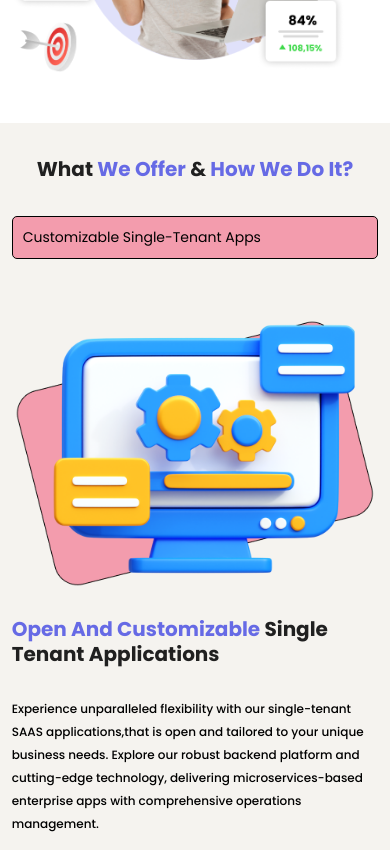
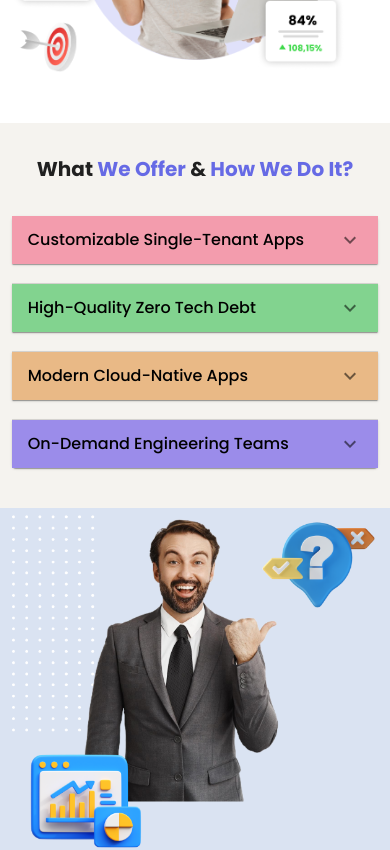
Before and after one commit to ptrsoft/ptr-website, a React (Create React App) app: page / in a window 390 px wide. Shown: the part 1300-2150 px from the top of the page. Built offline with nearby package versions, Linux system fonts and the light colour scheme.

Commit message:
accordians added

```diff
--- a/package.json
+++ b/package.json
@@ -5,6 +5,7 @@
   "dependencies": {
     "@emotion/react": "^11.11.4",
     "@emotion/styled": "^11.11.5",
+    "@mui/icons-material": "^5.16.4",
     "@mui/material": "^5.16.0",
     "@testing-library/jest-dom": "^5.17.0",
     "@testing-library/react": "^13.4.0",
--- a/src/Assets/Styles/pages/Home/HowItsWorkSection.css
+++ b/src/Assets/Styles/pages/Home/HowItsWorkSection.css
@@ -1,7 +1,7 @@
 .HowItsWork_sec{
 
     display: flex;
-    margin-top: 80px;
+    /* margin-top: 80px; */
 }
 
 .HowItsWork_sec_left {
--- a/src/Assets/Styles/pages/Home/OffersSection.css
+++ b/src/Assets/Styles/pages/Home/OffersSection.css
@@ -1,6 +1,7 @@
 .OffersTab_sec{
     background-color: #F5F3EF;
-    padding-top: 100px;
+    padding-top: 80px;
+    padding-bottom: 80px;
 }
 
 .OffersTab_sec_top h2{
@@ -24,6 +25,7 @@ margin-bottom: 20px;
     border-bottom: 1px #CACACA solid;
     padding-top: 30px;
     padding-bottom: 30px;
+
 
 }
 .btnLine{
@@ -214,7 +216,30 @@ line-height: 11px; /* 68.75% */
 text-transform: uppercase;
 }
 
-
+/* mobile accordians */
+.mobile_accordian{
+    flex-direction: column;
+    gap: 20px;
+    display: none;
+}
+.accordian_headings{
+    color: #000;
+font-family: Poppins;
+font-style: normal;
+font-weight: 500;
+text-transform: capitalize;
+}
+.accordian_para{
+    color: #000;
+font-family: Poppins;
+font-style: normal;
+font-weight: 500;
+margin-top: 20px;
+font-size: 13px;
+}
+.accordian_read_more_btn{
+    margin-top: 20px;
+}
 @media screen and (max-width:1300px) {
     .OffersTab_sec_top h2{
         color: #202020;
@@ -309,6 +334,17 @@ border: none;
 
 
 @media screen and (max-width:776px) {
+    .OffersTab_sec{
+        padding-top:20px;
+        padding-bottom:40px;
+
+    }
+    .OffersTab_sec_bottom{
+        display: none;
+    }
+    .mobile_accordian{
+display: flex;
+    }
     .OffersTab_sec_top h2{
         color: #202020;
     text-align: center;
@@ -350,6 +386,7 @@ border: none;
     line-height: 23px;
 }
 
+
 }
 
 
@@ -380,9 +417,7 @@ border: none;
    .mobile_btns{
     display: block;
    }
-   .OffersTab_sec{
-    padding-top: 20px;
-   }
+
    .tabsMinHeadings{
     margin-top: 20px;
    }
--- a/src/Views/Postlogin/AboutUs/index.js
+++ b/src/Views/Postlogin/AboutUs/index.js
@@ -9,7 +9,7 @@ const AboutUs = () => {
 <section className='pad-container gap-[3rem] bg-[#FEF4F9] flex flex-col pt-[8rem] items-center '>
     <div className='flex flex-col gap-4'>
 <div className="AboutUs w-64 text-center text-neutral-900 text-4xl font-bold font-['Poppins'] uppercase leading-10">About Us</div>
-<div className="text-center text-gray-900 font-poppins text-xl font-medium leading-[0.9375rem] capitalize">Home  / Page  /  About Us</div>
+
 </div>
 <img src="./Images/AboutBanner.png" width="100%" alt='banner' />
 <div className=" text-center text-black text-[2rem] font-medium font-['Poppins'] capitalize leading-15">Welcome to PTR technologies, where innovation meets simplicity. <br/>We are a forward-thinking SaaS company dedicated to transforming the way businesses operate by providing cutting-edge software solutions that streamline processes, enhance productivity, and foster growth.</div>
--- a/src/Views/Postlogin/ContactUs/page.js
+++ b/src/Views/Postlogin/ContactUs/page.js
@@ -9,7 +9,7 @@ const ContactUs = () => {
 
   <img src="Images/whiteXXX.png" alt="" className='absolute top-28 left-64' />
   <div className=" text-center text-white text-5xl font-bold font-['Poppins'] uppercase leading-10">Contact Us</div>
-  <div className=" text-white text-xl font-medium font-['Poppins'] capitalize">Home / Service Details</div>
+
   </div>
 </section>
 
--- a/src/Views/Postlogin/Home/components/OffersSection.js
+++ b/src/Views/Postlogin/Home/components/OffersSection.js
@@ -1,6 +1,9 @@
 import React, { useState } from 'react'
 import '../../../../Assets/Styles/pages/Home/OffersSection.css'
 import { useNavigate } from 'react-router-dom';
+import { Accordion, AccordionDetails, AccordionSummary } from '@mui/material';
+import ExpandMoreIcon from '@mui/icons-material/ExpandMore';
+
 const OffersSection = () => {
   const navigate = useNavigate()
   const [selectedButton, setSelectedButton] = useState(1);
@@ -21,50 +24,118 @@ const OffersSection = () => {
   };
 
 
-const handleNavigate = ()=>{
+  const handleNavigate = () => {
     navigate('/architecture')
   }
   return (
     <div className='OffersTab_sec space-container '>
 
+
       <div className="OffersTab_sec_top">
-        <h2>What <span style={{color:'#666AE5'}}>we offer</span> & <span style={{color:'#666AE5'}}>How we do it?</span> </h2>
+        <h2>What <span style={{ color: '#666AE5' }}>we offer</span> & <span style={{ color: '#666AE5' }}>How we do it?</span> </h2>
       </div>
 
+
+      <div className='mobile_accordian'>
+
+{/*mobile accordians  */}
+
+<Accordion >
+  <AccordionSummary id="panel-header"
+   expandIcon={<ExpandMoreIcon/>} style={{background:'#F39CAD'}} aria-controls="panel-content">
+    <span className='accordian_headings'>
+    Customizable Single-Tenant Apps</span>
+  </AccordionSummary>
+  <AccordionDetails >
+
+    <div className='OffersTab_sec_bottom_img_container'>
+      <img src='Images/Tenant.png' alt='unable to load Images' />
+    </div>
+    <h3 className='tabsMinHeadings'><span style={{ color: '#666AE5' }}> Open and Customizable</span> Single Tenant Applications</h3>
+      <p className='accordian_para' >Experience unparalleled flexibility with our single-tenant SAAS applications,that is open and tailored to your unique business needs. Explore our robust backend platform and cutting-edge technology, delivering microservices-based enterprise apps with comprehensive operations management.</p>
+  </AccordionDetails>
+</Accordion>
+
+
+{/* accordian two */}
+<Accordion>
+  <AccordionSummary   expandIcon={<ExpandMoreIcon/>}  id="panel-header" style={{background:'#82D38F'}} aria-controls="panel-content">
+  <span className='accordian_headings'>
+  High-Quality Zero Tech Debt
+  </span>
+  </AccordionSummary>
+  <AccordionDetails >
+
+    <div className='OffersTab_sec_bottom_img_container'>
+      <img src='Images/TechDebt.png' alt='unable to load Images' />
+    </div>
+    <h3 className='tabsMinHeadings'  >High Quality Application with <span style={{ color: '#666AE5' }}>Zero Tech Debt</span></h3>
+<p className='accordian_para'>At PTR Technology, for every use case that we develop, we follow a robust and efficient software development process designed to deliver high-quality solutions tailored to meet our clients' unique needs. Our approach combines industry best practices with innovative techniques to ensure that every use case is reliable, scalable, and secure and contains all software artifacts.</p>
+
+  </AccordionDetails>
+</Accordion>
+
+{/* accordian three  */}
+<Accordion>
+  <AccordionSummary   expandIcon={<ExpandMoreIcon/>}  id="panel-header" style={{background:'#E9B986'}} aria-controls="panel-content">
+  <span className='accordian_headings'>
+  Modern Cloud-Native Apps
+  </span>
+  </AccordionSummary>
+  <AccordionDetails >
+
+  <div className='OffersTab_sec_bottom_img_container'>
+ <img src='Images/nativeArchitectures.png' alt='unable to load Images' />
+    </div>
+
+   <h3 className='tabsMinHeadings' >Apps built with Most <span style={{ color: '#666AE5' }}>modern cloud native</span> architectures</h3>
+
+      <p className='accordian_para'>Whether you're a writing a small mobility App or a large scale enterprise product, we have something for you. Explore our architecture central to learn about the principles, patterns, practices, and tools that we follow to deliver you the solution that is simple, promotes reusability and flexibility and of course very cost effective.</p>
+
+      <button onClick={handleNavigate} className="read_more_btn accordian_read_more_btn">
+              Read More
+            </button>
+
+  </AccordionDetails>
+</Accordion>
+
+
+{/* accordian four */}
+<Accordion>
+  <AccordionSummary   expandIcon={<ExpandMoreIcon/>} id="panel-header" style={{background:'#9B8CEA'}} aria-controls="panel-content">
+    <span className='accordian_headings'>
+  On-Demand Engineering Teams
+    </span>
+  </AccordionSummary>
+  <AccordionDetails >
+
+  <div className='OffersTab_sec_bottom_img_container'>
+      <img src='Images/EngineeringTeams.png' alt='unable to load Images' />
+    </div>
+   <h3 className='tabsMinHeadings' ><span style={{ color: '#666AE5' }}>On-Demand</span> Engineering Teams</h3>
+
+
+   <p className='accordian_para'>Hire Certified Engineers Instantly
+<br />
+<br />
+Need additional engineering resources? Hire a complete engineering team on demand through our portal. Our pool of certified professionals is ready to join your project instantly, ensuring you have the talent you need, when you need it.We understand the importance of predictable outcomes. That’s why our teams work with a clear delivery plan and a billing model that is driven by results. You only pay for the value delivered, ensuring cost-effectiveness and transparency.</p>
+  </AccordionDetails>
+</Accordion>
+
+</div>
 
       {/* offer table bottom */}
 
 
 
-      {/* for mobile */}
-      <div className='mobile_btns'>
-        <select
-          onChange={handleSelectChange}
-          value={selectedButton}
-          style={{
-            backgroundColor: buttonStyles[selectedButton].background,
-            // border: buttonStyles[selectedButton].border,
-            color:'#000',
-            padding: '10px',
-            borderRadius: '5px',
-            width: '100%',
-            fontFamily: 'Poppins',
-            fontSize: '14px',
-            cursor: 'pointer',
-            marginBottom: '20px'}}>
-          <option style={{ color:'#00'}}  value="1">Customizable Single-Tenant Apps</option>
-          <option  style={{ color:'#00'}} value="2">High-Quality Zero Tech Debt</option>
-          <option style={{ color:'#00'}}  value="3">Modern Cloud-Native Apps</option>
-          <option style={{ color:'#00'}}  value="4">On-Demand Engineering Teams</option>
-        </select>
-      </div>
+
       <div className='OffersTab_sec_bottom'>
         {/* button contaienr */}
         <div className='OffersTab_sec_bottom_btn_container '>
 
           <button onClick={() => handleButtonClick(1)}
             style={{
-            background: selectedButton === 1 ? '#F39CAD'  : '#F3C4CD' ,
+              background: selectedButton === 1 ? '#F39CAD' : '#F3C4CD',
               border: selectedButton === 1 ? '1.5px solid #000' : 'none'
             }}
             className='tab_btn'>
@@ -75,7 +146,7 @@ const handleNavigate = ()=>{
 
           <button onClick={() => handleButtonClick(2)}
             style={{
-            background: selectedButton === 2 ? '#82D38F'  : '#D4FADA' ,
+              background: selectedButton === 2 ? '#82D38F' : '#D4FADA',
               border: selectedButton === 2 ? '1.5px solid #000' : 'none'
             }}
             className='tab_btn'>
@@ -86,7 +157,7 @@ const handleNavigate = ()=>{
 
           <button onClick={() => handleButtonClick(3)}
             style={{
-            background: selectedButton === 3 ? '#E9B986'  : '#FDE3C7' ,
+              background: selectedButton === 3 ? '#E9B986' : '#FDE3C7',
               border: selectedButton === 3 ? '1.5px solid #000' : 'none'
             }}
             className='tab_btn'>
@@ -96,7 +167,7 @@ const handleNavigate = ()=>{
 
           <button onClick={() => handleButtonClick(4)}
             style={{
-            background: selectedButton === 4 ? '#9B8CEA'  :  '#C9BFFE',
+              background: selectedButton === 4 ? '#9B8CEA' : '#C9BFFE',
               border: selectedButton === 4 ? '1.5px solid #000' : 'none'
             }}
             className='tab_btn'>
@@ -107,19 +178,19 @@ const handleNavigate = ()=>{
 
         <div className='OffersTab_sec_bottom_img_container'>
 
-          {selectedButton === 1 && <img   src='Images/Tenant.png' alt='unable to load Images' />}
-          {selectedButton === 2 && <img   src='Images/TechDebt.png' alt='unable to load Images' />}
-          {selectedButton === 3 && <img   src='Images/nativeArchitectures.png' alt='unable to load Images' />}
-          {selectedButton === 4 && <img    src='Images/EngineeringTeams.png' alt='unable to load Images' />}
+          {selectedButton === 1 && <img src='Images/Tenant.png' alt='unable to load Images' />}
+          {selectedButton === 2 && <img src='Images/TechDebt.png' alt='unable to load Images' />}
+          {selectedButton === 3 && <img src='Images/nativeArchitectures.png' alt='unable to load Images' />}
+          {selectedButton === 4 && <img src='Images/EngineeringTeams.png' alt='unable to load Images' />}
 
         </div>
 
         {/* 3rd */}
         <div className='tabs_3rd'>
-          {selectedButton === 1 &&<h3 className='tabsMinHeadings'><span style={{color:'#666AE5'}}> Open and Customizable</span> Single Tenant Applications</h3>}
-          {selectedButton === 2 &&<h3 className='tabsMinHeadings'  >High Quality Application with <span style={{color:'#666AE5'}}>Zero Tech Debt</span></h3>}
-          {selectedButton === 3 &&<h3 className='tabsMinHeadings' >Apps built with Most <span style={{color:'#666AE5'}}>modern cloud native</span> architectures</h3>}
-          {selectedButton === 4 &&<h3 className='tabsMinHeadings' ><span style={{color:'#666AE5'}}>On-Demand</span> Engineering Teams</h3>}
+          {selectedButton === 1 && <h3 className='tabsMinHeadings'><span style={{ color: '#666AE5' }}> Open and Customizable</span> Single Tenant Applications</h3>}
+          {selectedButton === 2 && <h3 className='tabsMinHeadings'  >High Quality Application with <span style={{ color: '#666AE5' }}>Zero Tech Debt</span></h3>}
+          {selectedButton === 3 && <h3 className='tabsMinHeadings' >Apps built with Most <span style={{ color: '#666AE5' }}>modern cloud native</span> architectures</h3>}
+          {selectedButton === 4 && <h3 className='tabsMinHeadings' ><span style={{ color: '#666AE5' }}>On-Demand</span> Engineering Teams</h3>}
 
           {selectedButton === 1 &&
             <p>Experience unparalleled flexibility with our single-tenant SAAS applications,that is open and tailored to your unique business needs. Explore our robust backend platform and cutting-edge technology, delivering microservices-based enterprise apps with comprehensive operations management.</p>
```
Also changed, not shown: 1 other file (tests, documents, lock files or other folders). Lines whose indentation alone changed are shown as unchanged.
